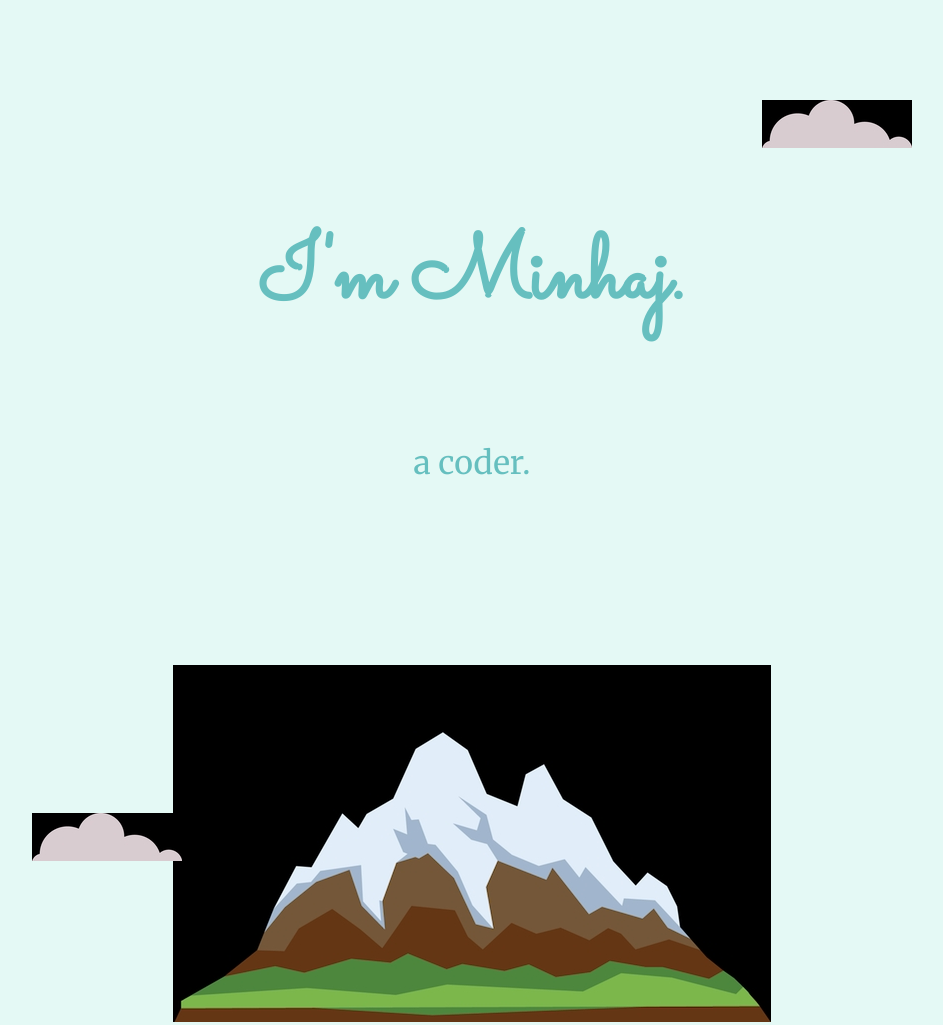
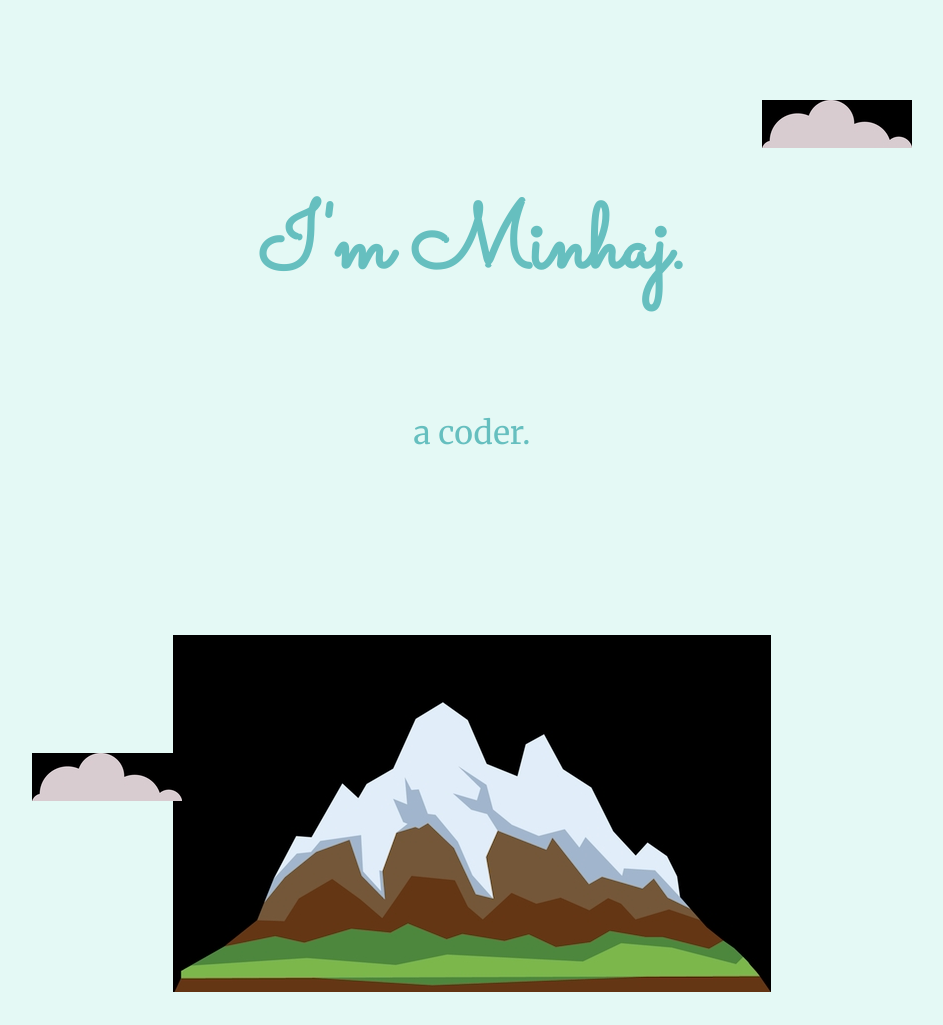
Before and after one commit to minhaj4me/mysite, a plain HTML site: page index.html in a window 1280 px wide. Shown: the top 1025 px of the page, without its empty margins (168-1111 px from the left). Drawn offline with Linux system fonts and the light colour scheme.

Commit message:
Update mysite.css

```diff
--- a/mysite.css
+++ b/mysite.css
@@ -56,7 +56,7 @@ a:hover{
 .top-container{
   background-color:#E4F9F5;
   position:relative;
-  padding:130px;
+  padding:100px;
 }
 
 .middle-container{
```
